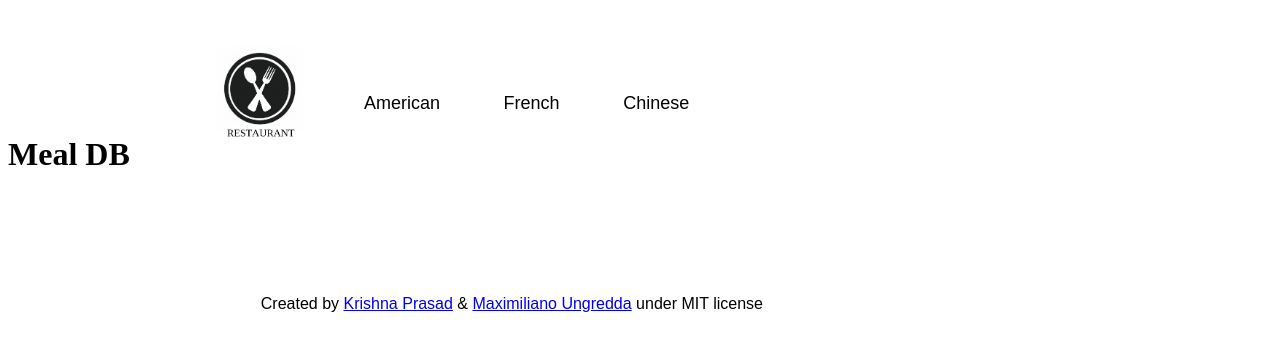
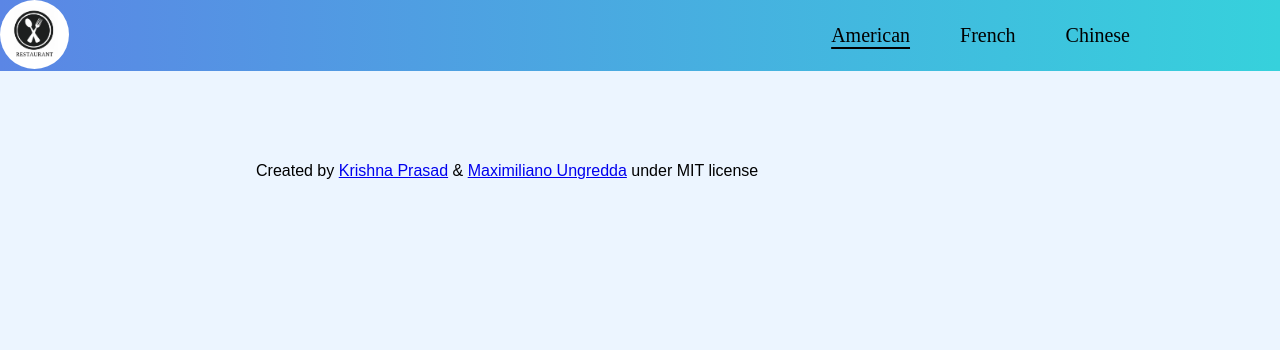
Before and after one commit to Krishnabot/JavaScript-CapStone, a website built with webpack: page src/index.html in a window 1280 px wide. Both pictures are taken after a click on the item "American". Built offline with nearby package versions, Linux system fonts and the light colour scheme; no server answers.

Commit message:
Fix nav bar Styling

```diff
--- a/src/index.html
+++ b/src/index.html
@@ -9,7 +9,7 @@
 <body>
   <header>
     <nav id="page-nav">
-      <a href="#"><img src="." alt="Restaurant-Logo" class="page-img"></a>
+      <a href="#"><img src="." alt="Restaurant-Logo" class="logo"></a>
 
       <ul class="nav-links">
         <li><a href="#" class="restaurant-title">American<span class="menuCount american"></span></a></li>
@@ -18,8 +18,6 @@
       </ul>
     </nav>
   </header>
-
-  <h1>Meal DB</h1>
   <div class="meal-list"></div>
 
   <div id="modal" ></div>
--- a/src/index.js
+++ b/src/index.js
@@ -3,5 +3,5 @@ import './module/consumeAPI.js';
 import logo from './assets/images/restaurant.jpg';
 import './module/GetAddLike.js';
 
-const PageImage = document.querySelector('.page-img');
+const PageImage = document.querySelector('.logo');
 PageImage.src = logo;
--- a/src/module/consumeAPI.js
+++ b/src/module/consumeAPI.js
@@ -9,8 +9,8 @@ const fetchMeal = async () => {
   const MealsByArea = async (area) => {
     const PopulateMeals = (meals) => {
       meals.forEach((element) => {
-        const newMeal = document.createElement('div');
-        newMeal.classList.add('meal-container');
+        const newMeal = document.createElement("div");
+        newMeal.classList.add("meal-container");
         newMeal.innerHTML = `
       <div class="meal-card">
         <div class ="meal-img">
@@ -19,8 +19,8 @@ const fetchMeal = async () => {
         <div class="meal-info">
           <h4 class="meal-name">${element.strMeal}</h4>
           <div class = "meal-reaction">
-          <button class = "like"><span class= "likecount" data="${element.idMeal}">0</span><i class="fas fa-heart" data="${element.idMeal}"></i></button>
-          <button class ="comment" data="${element.idMeal}"><i class="fa-solid fa-comments"></i></button>
+          <button class = "like"><span class= "likecount" data="${element.idMeal}">0</span><i class="fas fa-heart like-icon" data="${element.idMeal}"></i></button>
+          <button class ="comment" data="${element.idMeal}"><i class="fa-solid fa-comments comment-icon"></i></button>
           </div>
           </div>
           </div>`;
@@ -37,27 +37,27 @@ const fetchMeal = async () => {
     popup();
   };
 
-  const navlinks = document.querySelectorAll('nav li');
+  const navlinks = document.querySelectorAll(".nav-links li");
   const resetLinks = () => {
     for (let i = 0; i < navlinks.length; i += 1) {
-      navlinks[i].classList.remove('active');
+      navlinks[i].classList.remove("active");
     }
   };
 
   for (let i = 0; i < navlinks.length; i += 1) {
-    navlinks[i].addEventListener('click', () => {
+    navlinks[i].addEventListener("click", () => {
       const area = navlinks[i].textContent.toLowerCase();
       MealsByArea(area);
       DisplayCount(area);
       resetLinks();
-      setTimeout(() => like(), 500);
+      setTimeout(() => like(), 100);
       Displaylikes();
-      navlinks[i].classList.add('active');
+      navlinks[i].classList.add("active");
     });
   }
   MealsByArea('american');
   DisplayCount('american');
-  displayComments();
+  displayComments("american");
 };
 
 fetchMeal();
--- a/src/style.css
+++ b/src/style.css
@@ -1,17 +1,51 @@
+:root {
+  background-color: #ecf5ff;
+  font-size: 62.5%;
+}
+
+* {
+  box-sizing: border-box;
+  margin: 0;
+  padding: 0;
+}
+
+body {
+  width: 100vw;
+}
+
+header {
+  padding-bottom: 6em;
+}
+
+nav {
+  display: flex;
+  flex-direction: row;
+  justify-content: space-between;
+  position: fixed;
+  z-index: 10;
+  width: 100%;
+  margin-bottom: 9rem;
+  background: linear-gradient(to right, #5B86E5, #36D1DC);
+}
+
 .nav-links {
   display: flex;
-  margin-left: 25%;
-  font-family: sans-serif;
-  font-size: large;
-  gap: 7%;
+  font-size: 2rem;
+  align-items: center;
   list-style: none;
+  margin-right: 10rem;
 }
 
-.page-img {
+.nav-links > li {
+  padding-right: 5rem;
+  display: flex;
+  justify-content: center;
+  justify-items: center;
+}
+
+.logo {
   width: 10%;
-  margin-top: 2%;
-  margin-bottom: -7%;
-  margin-left: 15%;
+  border-radius: 50%;
 }
 
 .restaurant-title {
@@ -42,7 +76,6 @@
 }
 
 .meal-list {
-  width: 100vw;
   display: grid;
   grid-template-columns: auto auto auto;
   grid-gap: 50px;
@@ -54,10 +87,10 @@
 }
 
 .meal-card {
-  margin: 30px auto;
-  width: 400px;
-  height: 400px;
-  border-radius: 40px;
+  margin: 3em auto;
+  width: 35em;
+  height: 35em;
+  border-radius: 2em;
   box-shadow: 5px 5px 30px 7px rgba(0, 0, 0, 0.25), -5px -5px 30px 7px rgba(0, 0, 0, 0.22);
   cursor: pointer;
   transition: 0.4s;
@@ -66,27 +99,26 @@
 .meal-card .meal-img {
   width: inherit;
   height: inherit;
-  border-radius: 40px;
 }
 
 .meal-card .meal-img img {
   width: inherit;
   height: inherit;
-  border-radius: 40px;
+  border-radius: 2em;
   object-fit: cover;
 }
 
 .meal-card .meal-name {
   text-align: center;
-  border-radius: 0 0 40px 40px;
   font-family: sans-serif;
   font-weight: bold;
   font-size: 20px;
+  margin: 1em;
   color: rgb(56, 55, 55);
 }
 
 .meal-card:hover {
-  transform: scale(0.9, 0.9);
+  transform: scale(1.1);
   box-shadow:
     5px 5px 30px 15px rgba(0, 0, 0, 0.25),
     -5px -5px 30px 15px rgba(0, 0, 0, 0.22);
@@ -115,9 +147,10 @@
   align-items: center;
 }
 
-.like:hover,
-.comment:hover {
-  box-shadow: 0 0 10px 0 #3498db inset, 0 0 10px 4px #3498db;
+.like-icon,
+.comment-icon {
+  font-size: 2em;
+  color: rgb(233, 222, 0);
 }
 
 #footer {
@@ -129,6 +162,11 @@
 
 .heart-active {
   color: red;
+}
+
+.active {
+  text-decoration: underline;
+  text-underline-position: under;
 }
 
 .hidden {
```
Also changed, not shown: README.md, dist/main.js.
